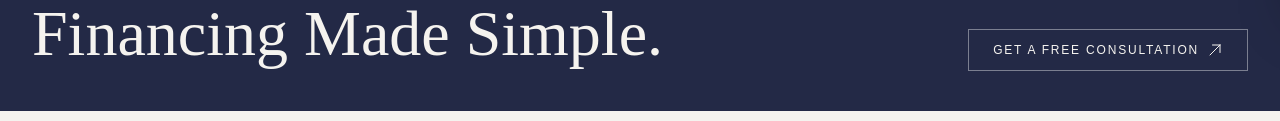
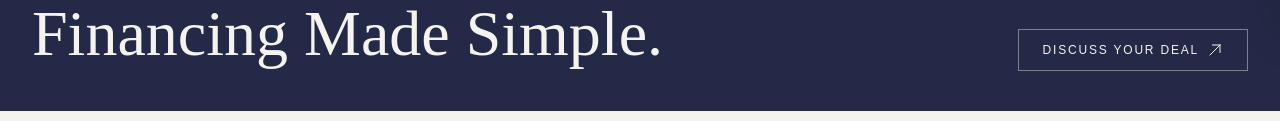
Before and after one commit to 2imkhanhh/SterlingGate, a website: page index.html in a window 1280 px wide. Shown: the part 791-912 px from the top of the page. Drawn offline with Linux system fonts and the light colour scheme; a web font is replaced by a local one.

Commit message:
update index

```diff
--- a/index.html
+++ b/index.html
@@ -67,7 +67,7 @@
                     </p>
                     <a href="contact.html"
                         class="border border-white/40 hover:bg-white hover:text-[#232946] transition-all duration-300 px-6 py-3 text-xs tracking-[0.15em] uppercase flex items-center gap-2">
-                        Get a free consultation
+                        Discuss your deal
                         <svg xmlns="http://www.w3.org/2000/svg" fill="none" viewBox="0 0 24 24" stroke-width="1.5"
                             stroke="currentColor" class="w-4 h-4">
                             <path stroke-linecap="round" stroke-linejoin="round"
@@ -168,7 +168,8 @@
                         Investors</p>
                 </div>
                 <div class="border-t border-[#8D91A4] py-5 lg:pl-8">
-                    <p class="text-[1rem] tracking-[0.1em] uppercase font-semibold text-[#16171C]">&bull; DSCR Rental Property
+                    <p class="text-[1rem] tracking-[0.1em] uppercase font-semibold text-[#16171C]">&bull; DSCR Rental
+                        Property
                         Investors</p>
                 </div>
                 <div class="border-t border-[#8D91A4] py-5 lg:pl-8">
@@ -276,8 +277,7 @@
 
                 <div
                     class="grid grid-cols-1 md:grid-cols-2 lg:grid-cols-12 gap-y-4 md:gap-y-12 md:gap-x-16 lg:gap-x-[calc(16%/11)]">
-                    <div
-                        class="pt-8 pb-2 md:pb-24 flex flex-col justify-between lg:col-span-6">
+                    <div class="pt-8 pb-2 md:pb-24 flex flex-col justify-between lg:col-span-6">
                         <div>
                             <a href="index.html" class="inline-block">
                                 <img src="images/logo2.png" alt="Sterling Gate Capital Logo"
@@ -304,9 +304,11 @@
                                 <ul class="space-y-2 text-[0.9rem] md:text-[0.95rem] text-[#F5F3EF]/70">
                                     <li><a href="index.html" class="hover:text-white transition-colors">Home</a></li>
                                     <li><a href="about.html" class="hover:text-white transition-colors">About</a></li>
-                                    <li><a href="programs.html" class="hover:text-white transition-colors">Loan Programs</a></li>
+                                    <li><a href="programs.html" class="hover:text-white transition-colors">Loan
+                                            Programs</a></li>
                                     <li><a href="faq.html" class="hover:text-white transition-colors">FAQ</a></li>
-                                    <li><a href="contact.html" class="hover:text-white transition-colors">Contact</a></li>
+                                    <li><a href="contact.html" class="hover:text-white transition-colors">Contact</a>
+                                    </li>
                                 </ul>
                             </div>
                             <div class="col-span-3 md:col-span-1">
```
